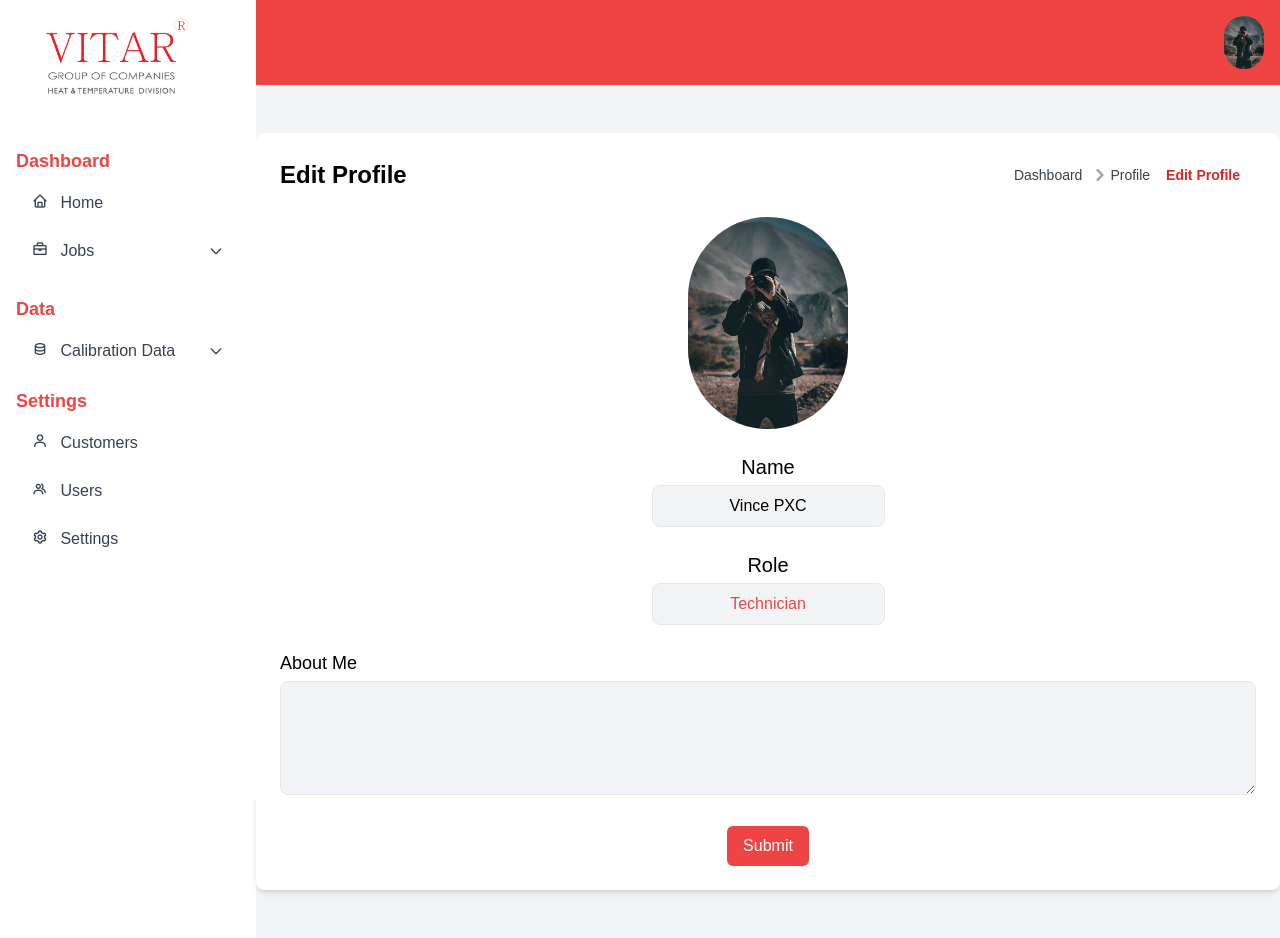
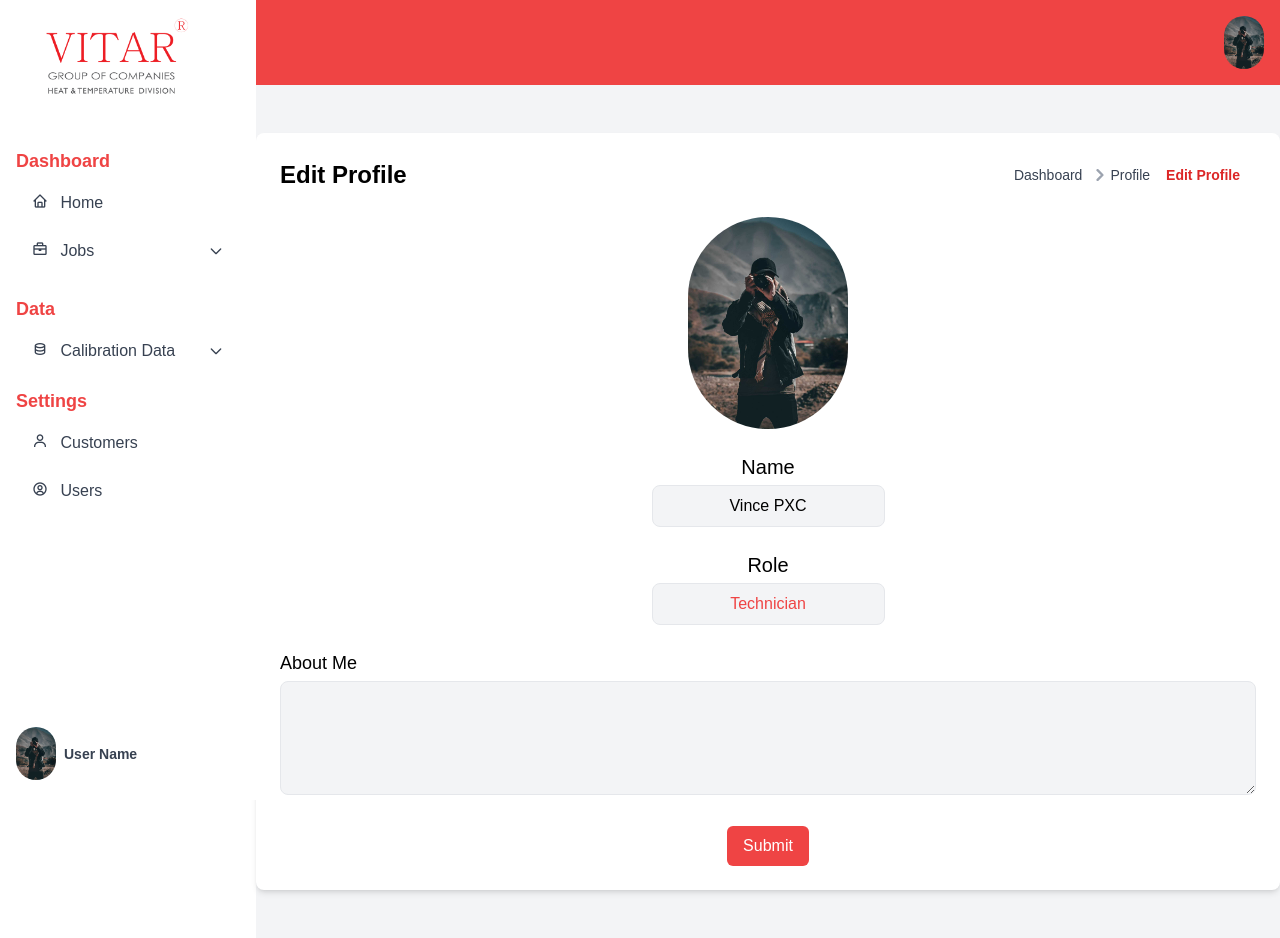
Before and after one commit to Irishgoudeng/vitar-groups, a Next.js app: page /dashboard/profile/edit in a window 1280 px wide. Built offline with nearby package versions, Linux system fonts and the light colour scheme.

Commit message:
Fixed One Sub-Menu Open at a Time

```diff
--- a/src/app/components/common/Sidebar.tsx
+++ b/src/app/components/common/Sidebar.tsx
@@ -12,25 +12,15 @@ const Sidebar: React.FC = () => {
   const pathname = usePathname();
   const sidebarRef = useRef<HTMLDivElement | null>(null);
 
-  const [isDataDropdownOpen, setIsDataDropdownOpen] = useState(false);
-  const [isProfileDropdownOpen, setIsProfileDropdownOpen] = useState(false);
   const [isSidebarOpen, setIsSidebarOpen] = useState(false);
-  const [isAddJobsDropdownOpen, setIsAddJobsDropdownOpen] = useState(false);
-
-  const toggleDataDropdown = () => {
-    setIsDataDropdownOpen(!isDataDropdownOpen);
-  };
-
-  const toggleProfileDropdown = () => {
-    setIsProfileDropdownOpen(!isProfileDropdownOpen);
-  };
+  const [openDropdown, setOpenDropdown] = useState<string | null>(null);
 
   const toggleSidebar = () => {
     setIsSidebarOpen(!isSidebarOpen);
   };
 
-  const toggleAddJobsDropdown = () => {
-    setIsAddJobsDropdownOpen(!isAddJobsDropdownOpen);
+  const toggleDropdown = (dropdownName: string) => {
+    setOpenDropdown(openDropdown === dropdownName ? null : dropdownName);
   };
 
   useEffect(() => {
@@ -60,7 +50,7 @@ const Sidebar: React.FC = () => {
 
   return (
     <div className="bg-transparent fixed">
-      <div className="block lg:hidden p-4 bg-transparent   ">
+      <div className="block lg:hidden p-4 bg-transparent">
         <button onClick={toggleSidebar} className="text-red-700">
           <svg
             className="w-6 h-6"
@@ -104,7 +94,7 @@ const Sidebar: React.FC = () => {
             </li>
             <li className="mb-4">
               <button
-                onClick={toggleAddJobsDropdown}
+                onClick={() => toggleDropdown("addJobs")}
                 className={`w-full flex justify-between items-center py-2 px-4 rounded hover:bg-red-400 ${
                   pathname.includes("/dashboard/jobs")
                     ? "bg-red-400 text-white"
@@ -116,7 +106,7 @@ const Sidebar: React.FC = () => {
                 </span>
                 <svg
                   className={`w-4 h-4 transform transition-transform ${
-                    isAddJobsDropdownOpen ? "rotate-180" : ""
+                    openDropdown === "addJobs" ? "rotate-180" : ""
                   }`}
                   fill="none"
                   stroke="currentColor"
@@ -132,7 +122,7 @@ const Sidebar: React.FC = () => {
                 </svg>
               </button>
 
-              {isAddJobsDropdownOpen && (
+              {openDropdown === "addJobs" && (
                 <ul className="ml-4 mt-2" onClick={handleDropdownClick}>
                   <li className="mb-2">
                     <Link
@@ -167,7 +157,7 @@ const Sidebar: React.FC = () => {
           <ul>
             <li className="mb-4">
               <button
-                onClick={toggleDataDropdown}
+                onClick={() => toggleDropdown("calibrationData")}
                 className="w-full flex justify-between items-center py-2 px-4 rounded hover:bg-red-400"
               >
                 <span>
@@ -175,7 +165,7 @@ const Sidebar: React.FC = () => {
                 </span>
                 <svg
                   className={`w-4 h-4 transform transition-transform ${
-                    isDataDropdownOpen ? "rotate-180" : ""
+                    openDropdown === "calibrationData" ? "rotate-180" : ""
                   }`}
                   fill="none"
                   stroke="currentColor"
@@ -191,7 +181,7 @@ const Sidebar: React.FC = () => {
                 </svg>
               </button>
 
-              {isDataDropdownOpen && (
+              {openDropdown === "calibrationData" && (
                 <ul className="ml-4 mt-2" onClick={handleDropdownClick}>
                   <li className="mb-2">
                     <Link
@@ -258,24 +248,13 @@ const Sidebar: React.FC = () => {
                   pathname === "/dashboard/users" ? "bg-red-400 text-white" : ""
                 }`}
               >
-                <i className="bx bx-group mr-2"></i> Users
-              </Link>
-            </li>
-            <li className="mb-2">
-              <Link
-                href="/dashboard/settings"
-                className={`block py-2 px-4 rounded hover:bg-red-400 ${
-                  pathname === "/dashboard/settings"
-                    ? "bg-red-400 text-white"
-                    : ""
-                }`}
-              >
-                <i className="bx bx-cog mr-2"></i> Settings
+                <i className="bx bx-user-circle mr-2"></i> Users
               </Link>
             </li>
           </ul>
 
-          <div className="absolute bottom-4 left-4 flex items-center xl:hidden">
+          <div className="absolute bottom-5 left-4">
+            <div className="flex items-center">
               <Image
                 src={profilePic}
                 alt="Profile Picture"
@@ -283,34 +262,8 @@ const Sidebar: React.FC = () => {
                 height={40}
                 className="rounded-full mr-2"
               />
-            <button
-              onClick={toggleProfileDropdown}
-              className="text-red-500 flex items-center"
-            >
-              <span className="mr-2">Profile</span>
-              <i
-                className={`bx ${
-                  isProfileDropdownOpen ? "bx-chevron-up" : "bx-chevron-down"
-                } text-lg`}
-              ></i>
-            </button>
-
-            {isProfileDropdownOpen && (
-              <div className="absolute left-0 mt-2 w-32 bg-white shadow-lg rounded">
-                <Link
-                  href="/dashboard/profile"
-                  className="block py-2 px-4 hover:bg-red-400"
-                >
-                  Profile Settings
-                </Link>
-                <Link
-                  href="/logout"
-                  className="block py-2 px-4 hover:bg-red-400"
-                >
-                  Logout
-                </Link>
+              <span className="text-sm font-semibold">User Name</span>
             </div>
-            )}
           </div>
         </div>
       </div>
```
Lines whose indentation alone changed are shown as unchanged.
